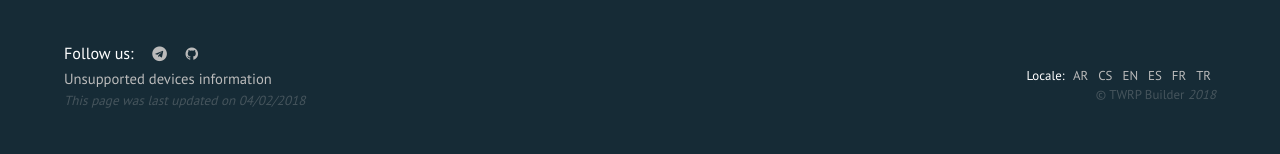
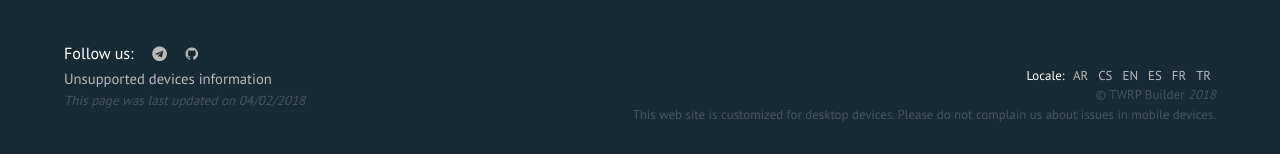
Before and after one commit to TwrpBuilder/twrpbuilder.github.io, a Jekyll site: the page built from index.html, in a window 1280 px wide and 900 px high, scrolled down 836 px. Shown: the part 743-897 px from the top of the window. Built offline with Jekyll 4.4.1, drawn with Linux system fonts in a browser that asks for light colours; nearby versions of some CDN libraries; comment, search, counter and statistics services are not loaded.

Commit message:
We do not care much about mobile views
since we develop on our desktops

```diff
--- a/_includes/footer.html
+++ b/_includes/footer.html
@@ -22,7 +22,7 @@
 						<br>
 						<h4>{{translate.locale}}: {% for menu in site.data.translations.lang %}<a href="/{% unless menu[0] == 'en' %}{{menu[0]}}/{%endunless%}{{page.url | replace_first: '/','' | remove: 'tr/' | remove: 'ar/' | remove: 'fr/' | remove: 'cs/' | remove: 'es/'}}" style="margin: 0 5px 0 5px">{{ menu[0] | upcase}}</a>{% endfor %} </h4>
 					</div>
-					<h4 style="color: #bbbbbb4a">&copy; TWRP Builder <em>2018</em></h4>
+					<h4 style="color: #bbbbbb4a"> © TWRP Builder <em>2018</em><br>This web site is customized for desktop devices. Please do not complain us about issues in mobile devices. </h4>
 				</div>
 			</div>
 		</div>
```
